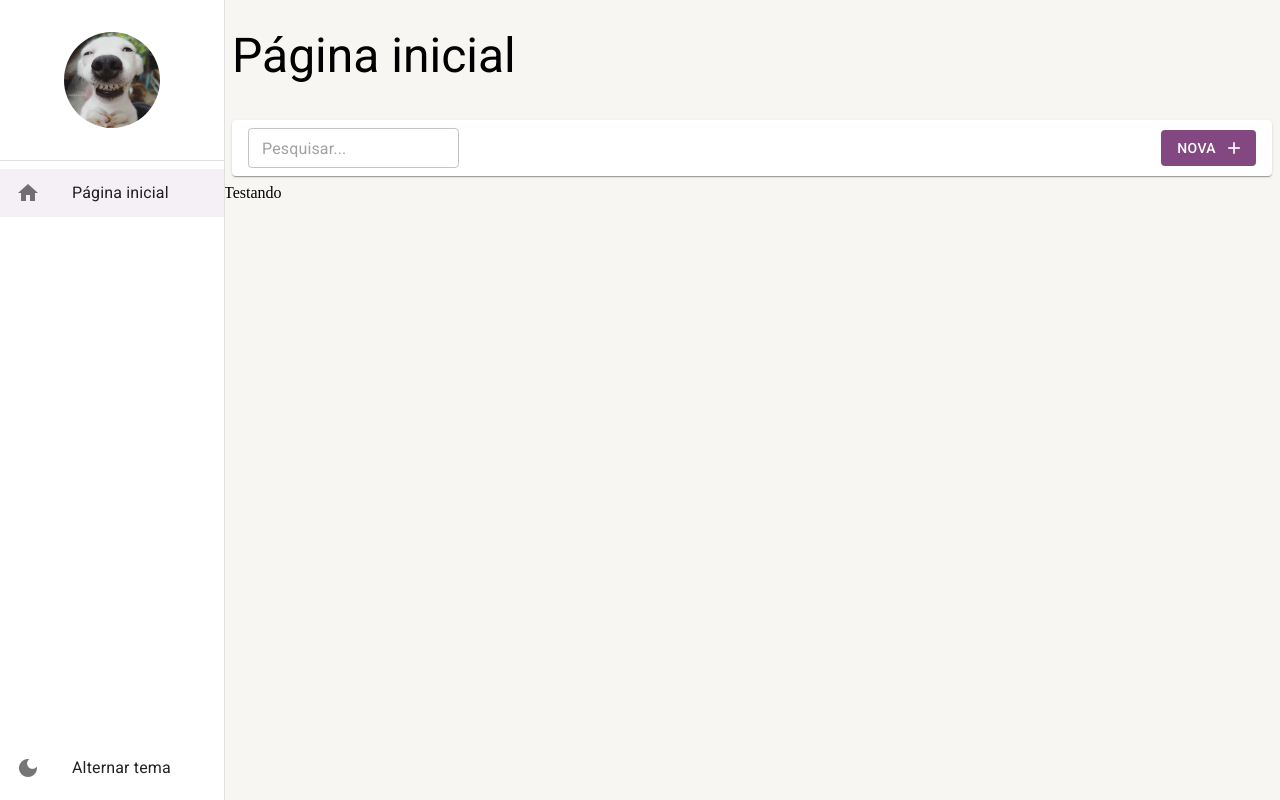
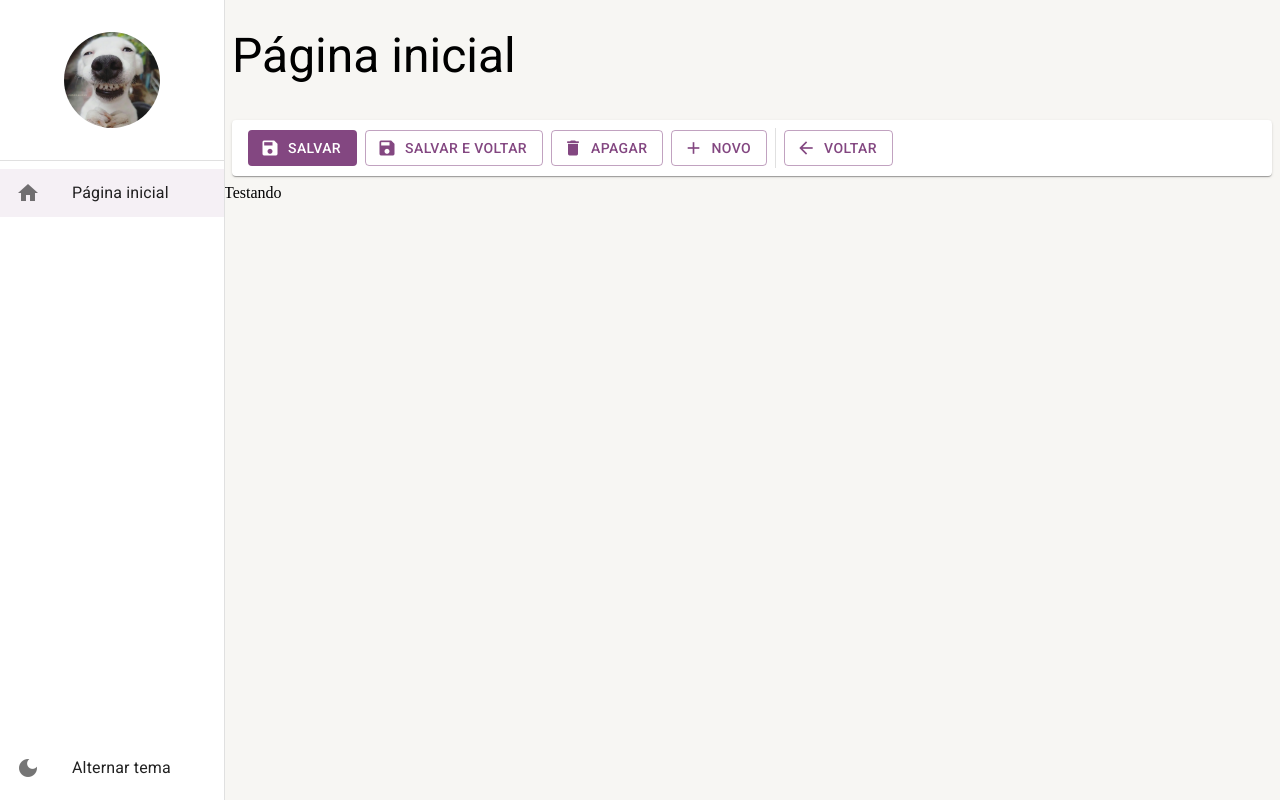
Before and after one commit to Emerson-lab/search-city-web-app, a React (Create React App) app: page /pagina-inicial in a window 1280 px wide. Built offline with nearby package versions, Linux system fonts and the light colour scheme.

Commit message:
toolbar buttons

```diff
--- a/src/pages/dashboard/Dashboard.tsx
+++ b/src/pages/dashboard/Dashboard.tsx
@@ -1,4 +1,4 @@
-import { FerramentasDaListagem } from "../../shared/components"
+import { FerramentaDeDetalhe } from "../../shared/components"
 import { LayoutBaseDePagina } from "../../shared/layouts"
 
 export const Dashboard = () => {
@@ -6,10 +6,7 @@
     <LayoutBaseDePagina
       titulo="Página inicial"
       barraDeFerramentas={
-        <FerramentasDaListagem
-          mostrarInputBusca
-          textBotaoNovo="Nova"
-        />
+        <FerramentaDeDetalhe />
       }
     >
       Testando
--- /dev/null
+++ b/src/shared/components/ferramentas-de-detalhe/FerramentaDeDetalhe.tsx
@@ -0,0 +1,64 @@
+import { Box, Button, Divider, Icon, Paper, useTheme } from "@mui/material";
+
+export const FerramentaDeDetalhe: React.FC = () => {
+  const theme = useTheme();
+  return (
+    <Box
+      height={theme.spacing(5)}
+      marginX={1}
+      padding={1}
+      paddingX={2}
+      display="flex"
+      alignItems="center"
+      gap={1}
+      component={Paper}
+    >
+      <Button
+        variant="contained"
+        color="primary"
+        disableElevation
+        startIcon={<Icon>save</Icon>}
+      >
+        Salvar
+      </Button>
+      <Button
+        variant="outlined"
+        color="primary"
+        disableElevation
+        startIcon={<Icon>save</Icon>}
+      >
+        Salvar e voltar
+      </Button>
+      <Button
+        variant="outlined"
+        color="primary"
+        disableElevation
+        startIcon={<Icon>delete</Icon>}
+      >
+        Apagar
+      </Button>
+      <Button
+        variant="outlined"
+        color="primary"
+        disableElevation
+        startIcon={<Icon>add</Icon>}
+      >
+        Novo
+      </Button>
+
+      <Divider
+        variant='middle'
+        orientation="vertical"
+      />
+
+      <Button
+        variant="outlined"
+        color="primary"
+        disableElevation
+        startIcon={<Icon>arrow_back</Icon>}
+      >
+        Voltar
+      </Button>
+    </Box>
+  )
+}
--- a/src/shared/components/index.ts
+++ b/src/shared/components/index.ts
@@ -1,2 +1,3 @@
 export * from './ferramentas-da-listagem/FerramentasDaListagem';
+export * from './ferramentas-de-detalhe/FerramentaDeDetalhe';
 export * from './menu-lateral/MenuLateral';
```
